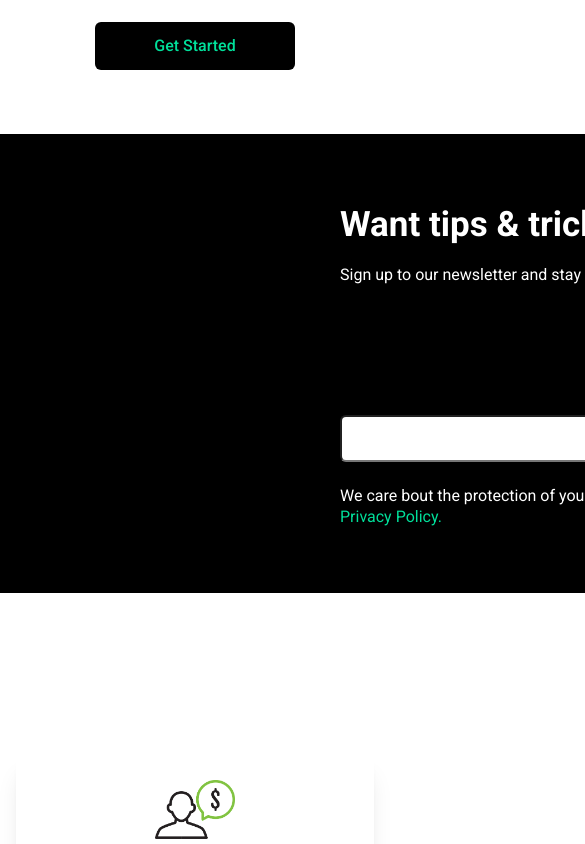
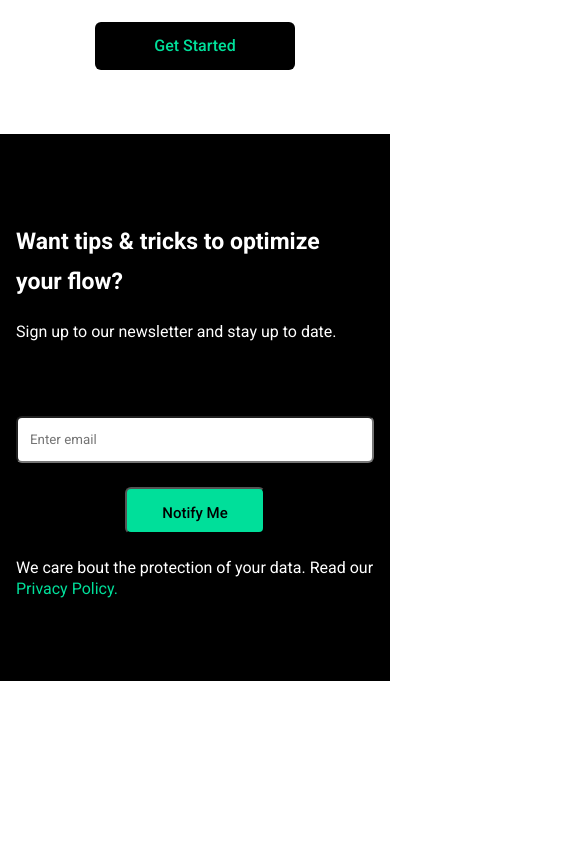
Before and after one commit to Vortexlly/Data-Analytics_React_Test, a React (Create React App) app in the folder react-app/: page / in a window 390 px wide. Shown: the part 1660-2504 px from the top of the page, 585 px wide, since content can reach past the window. Built offline with nearby package versions, Linux system fonts and the light colour scheme; the HTML template or start-up script is replaced by a standard one.

Commit message:
Fixing bugs, and media rules

```diff
--- a/react-app/src/App.js
+++ b/react-app/src/App.js
@@ -26,7 +26,6 @@ function App() {
         </section>
         <Footer/>
       </main>
-
     </div>
   );
 }
--- a/react-app/src/Components/Dashboard/Dashboard.css
+++ b/react-app/src/Components/Dashboard/Dashboard.css
@@ -70,6 +70,7 @@
 @media (max-width: 480px) {
     .dashboard {
         padding: 64px 16px;
+        width: 100%;
     }
 
     .dashboard__wrapper {
@@ -78,8 +79,8 @@
     }
 
     .dashboard__img {
-        width: 358px;
-        height: 298.33px;
+        width: 100%;
+        height: 100%;
     }
 
     .dashboard__text {
--- a/react-app/src/Components/Footer/Footer.css
+++ b/react-app/src/Components/Footer/Footer.css
@@ -1,7 +1,6 @@
 .footer_wrapper {
     width: 100%;
     background:rgb(18, 17, 17);
-    margin: 64px 340px 64px 0px;
     color: aliceblue;
     display: flex;
     justify-content: center;
@@ -88,3 +87,19 @@
     align-items: flex-start;
     gap: 16px;
 }
+
+@media (max-width: 480px) {
+    .footer_wrapper {
+        padding: 64px 16px;
+        flex-direction: column;
+    }
+
+    .part2 {
+        width: 100%;
+        gap: 3vw;
+    }
+
+    .ol_title {
+        padding: 8px 8px 8px 0;
+    }
+}
--- a/react-app/src/Components/Footer/Footer.jsx
+++ b/react-app/src/Components/Footer/Footer.jsx
@@ -42,7 +42,8 @@ const Footer = () => {
           <li>API Status</li>
         </oll>
         <oll className='oll_3'>
-          <p className="ol_title">About</p>
+          <p className="ol_title">Company</p>
+          <li>About</li>
           <li>Blog</li>
           <li>Jobs</li>
           <li>Press</li>
--- a/react-app/src/Components/Nav/Nav.jsx
+++ b/react-app/src/Components/Nav/Nav.jsx
@@ -6,6 +6,12 @@ const Nav = () => {
     document.querySelector('body').classList.toggle('overflow');
     document.querySelector('.hamburger').classList.toggle('hamburger_active');
   }
+  const scrollToTop = () => {
+    window.scrollTo({
+      top: 0,
+      behavior: 'smooth',
+    });
+  };
 
   return (
     <nav className='nav'>
@@ -18,7 +24,7 @@ const Nav = () => {
             <a href="/#" className="nav__link">About</a>
             <a href="/#" className="nav__link">Contact</a>
         </div>
-        <div className="hamburger" onClick={toggleMenu}>
+        <div className="hamburger" onClick={() => {toggleMenu(); scrollToTop()}}>
             <span></span>
             <span></span>
             <span></span>
--- a/react-app/src/Components/Signup/Signup.css
+++ b/react-app/src/Components/Signup/Signup.css
@@ -26,7 +26,7 @@ flex-direction: column;   }
    align-items: flex-start;
    gap: 9px;
    width: 826px;
-   padding: 7px 192.66px 64px 0px;
+   padding: 7px 190.66px 64px 0px;
 }
 
 
@@ -65,10 +65,15 @@ flex-direction: column;   }
    background: #00DF9A;
    display: flex;
    width: 139.34px;
-   padding: 12px 36.58px 12px 36.76px;
+   padding: 12px 0;
    flex-direction: column;
    align-items: center;
-      height: 47px;
+   height: 47px;
+   color: #000;
+   text-align: center;
+   font-size: 15px;
+   font-weight: 500;
+   line-height: 24px;
 }
 .Green_text {
    color: #00DF9A;
@@ -89,3 +94,37 @@ flex-direction: column;   }
    height: 47px;
    margin-bottom: 24px;
 }
+
+@media (max-width: 480px) {
+   .signup {
+      padding: 0;
+   }
+
+   .signuup_wpaper {
+      width: 100%;
+      padding: 80px 16px;
+   }
+
+   .signup_text {
+      width: 100%;
+      padding: 8px 14px 8px 0px;
+   }
+
+   .signup_p {
+      width: 100%;
+   }
+
+   .signup_title {
+      font-size: 23px;
+   }
+
+   .dis {
+      flex-direction: column;
+      align-items: center;
+      margin-bottom: 24px;
+   }
+
+   .Inp {
+      width: 100%;
+   }
+}
--- a/react-app/src/Components/Signup/Signup.jsx
+++ b/react-app/src/Components/Signup/Signup.jsx
@@ -12,7 +12,7 @@ const Signup = () => {
                 <div className="signup_form">
                     <form>
                         <div className="dis">
-                             <input type="text" name='Email' className="Inp"></input>
+                             <input placeholder="Enter email" type="text" name='Email' className="Inp"></input>
                         <button class="btn_form" type="submit" > Notify Me </button>
                         </div>
 
--- a/react-app/src/Components/Trial/TrialItem.css
+++ b/react-app/src/Components/Trial/TrialItem.css
@@ -74,6 +74,11 @@
     }
 
     .trial__item {
-        width: 358px;
+        width: 100%;
+    }
+
+    .trial__text {
+        width: 100%;
+        padding: 9px 0;
     }
 }
```
